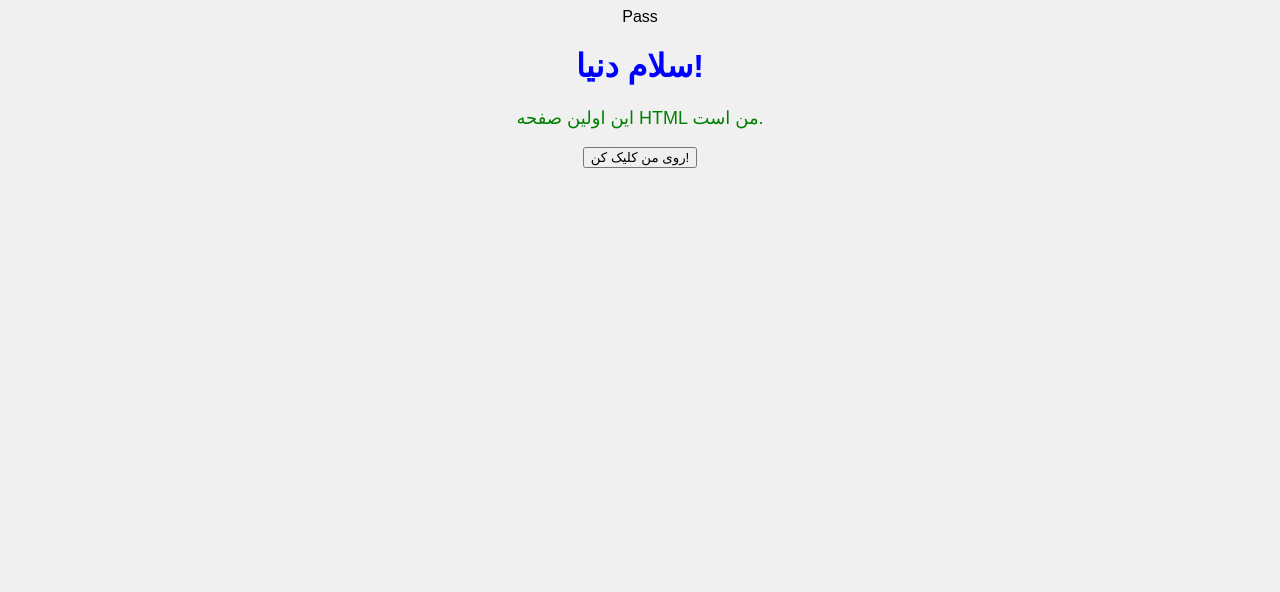
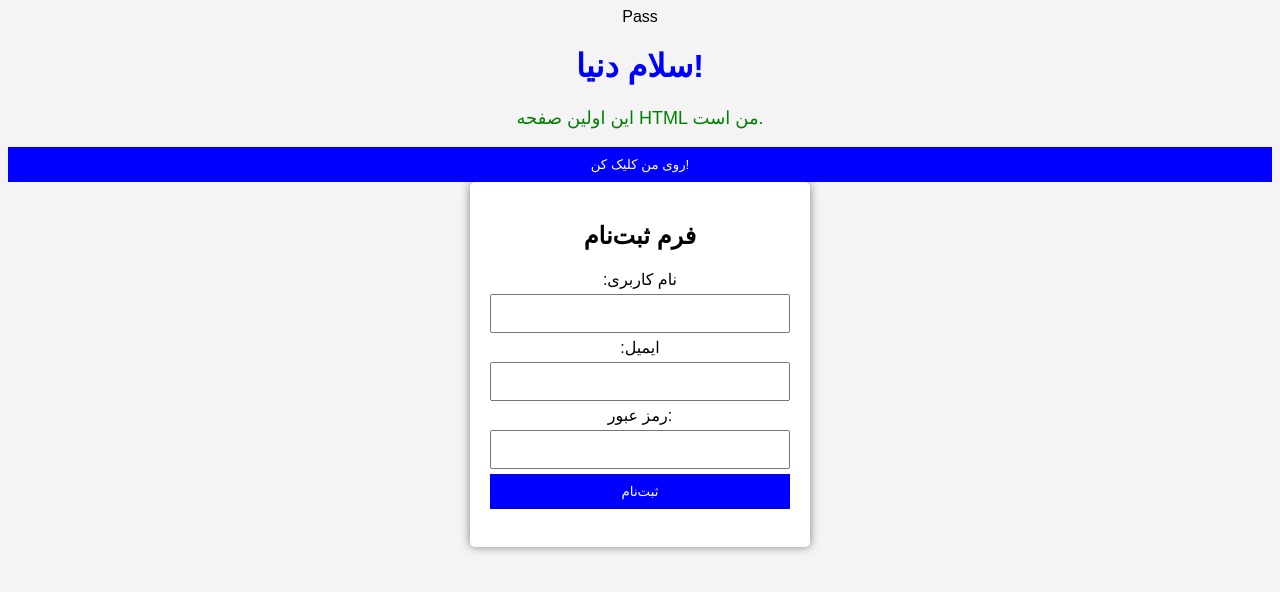
Before and after one commit to Nazari09/mywebsite, a plain HTML site: page index.html in a window 1280 px wide. Drawn offline with Linux system fonts and the light colour scheme.

Commit message:
افزودن فرم ثبت‌نام

```diff
--- a/index.html
+++ b/index.html
@@ -11,3 +11,31 @@ Pass<!DOCTYPE html>
 </body><script src="script.js"></script>
 </html><link rel="stylesheet" href="style.css">
 <button onclick="sayHello()">روی من کلیک کن!</button>
+<!DOCTYPE html>
+<html lang="fa">
+<head>
+    <meta charset="UTF-8">
+    <meta name="viewport" content="width=device-width, initial-scale=1.0">
+    <title>فرم ثبت‌نام</title>
+    <link rel="stylesheet" href="style.css">
+</head>
+<body>
+    <div class="container">
+        <h2>فرم ثبت‌نام</h2>
+        <form id="signupForm">
+            <label for="username">نام کاربری:</label>
+            <input type="text" id="username" required>
+
+            <label for="email">ایمیل:</label>
+            <input type="email" id="email" required>
+
+            <label for="password">رمز عبور:</label>
+            <input type="password" id="password" required>
+
+            <button type="submit">ثبت‌نام</button>
+        </form>
+        <p id="message"></p>
+    </div>
+    <script src="script.js"></script>
+</body>
+</html>
--- a/script.js
+++ b/script.js
@@ -2,3 +2,16 @@
 function sayHello() {
     alert("سلام! به سایت من خوش آمدی!");
 }
+document.getElementById("signupForm").addEventListener("submit", function(event) {
+    event.preventDefault();
+
+    let username = document.getElementById("username").value;
+    let email = document.getElementById("email").value;
+    let password = document.getElementById("password").value;
+
+    if (username && email && password) {
+        document.getElementById("message").innerText = "ثبت‌نام موفقیت‌آمیز بود!";
+    } else {
+        document.getElementById("message").innerText = "لطفاً همه فیلدها را پر کنید.";
+    }
+});
--- a/style.css
+++ b/style.css
@@ -12,3 +12,32 @@ p {
     color: green;
     font-size: 18px;
 }
+body {
+    font-family: Arial, sans-serif;
+    text-align: center;
+    background-color: #f4f4f4;
+}
+
+.container {
+    width: 300px;
+    margin: auto;
+    padding: 20px;
+    background: white;
+    border-radius: 5px;
+    box-shadow: 0px 0px 10px gray;
+}
+
+input {
+    width: 100%;
+    padding: 10px;
+    margin: 5px 0;
+}
+
+button {
+    width: 100%;
+    padding: 10px;
+    background: blue;
+    color: white;
+    border: none;
+    cursor: pointer;
+}
```
